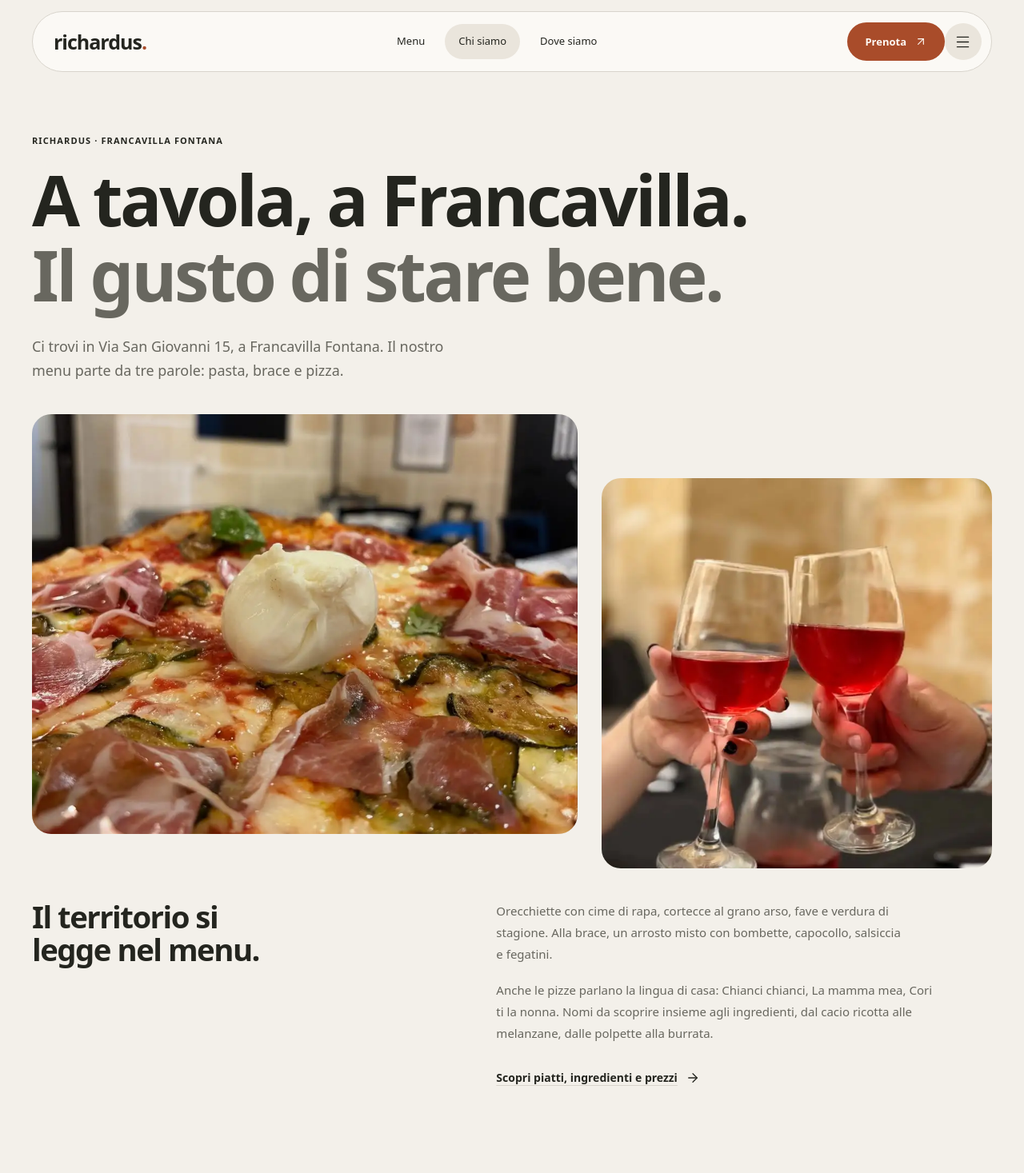
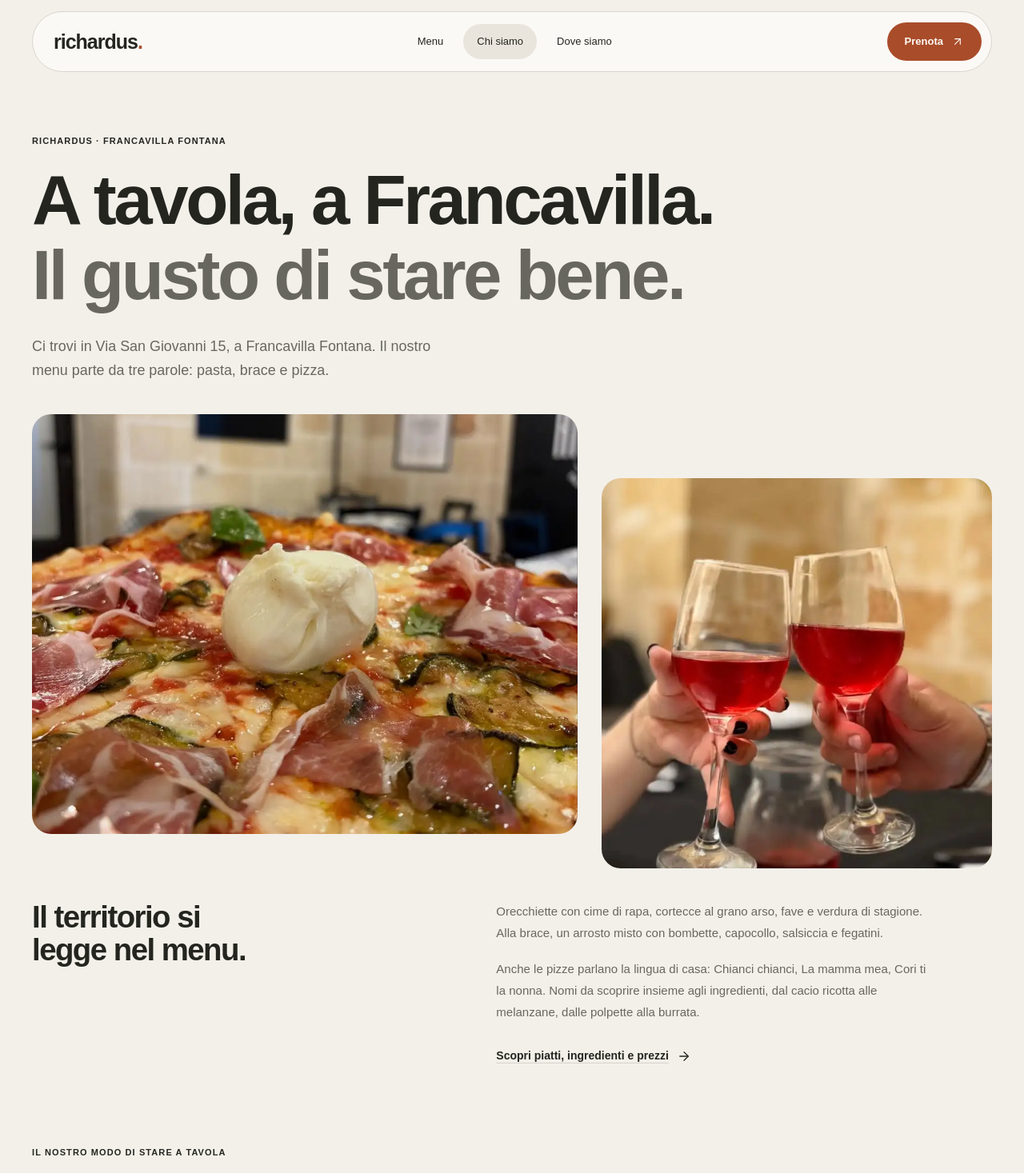
Before and after one commit to FrancescoPalasciano/richardus, a Next.js app: page /chi-siamo in a window 1280 px wide. Shown: the top 1467 px of the page at 80% size. Built offline with nearby package versions, Linux system fonts and the light colour scheme; a web font is replaced by a local one.

Commit message:
fix: resolve font fallback navigation visibility and social rendering

```diff
--- a/src/app/Home.module.css
+++ b/src/app/Home.module.css
@@ -577,7 +577,7 @@
     gap: 0 60px;
     align-items: end;
   }
-  .storyIntro > .eyebrow {
+  .storyIntro > :global(.eyebrow) {
     grid-column: 1/-1;
   }
   .storyIntro > div {
--- a/src/app/globals.css
+++ b/src/app/globals.css
@@ -51,7 +51,7 @@
   --color-muted-foreground: var(--muted-foreground);
   --color-border: var(--border);
   --color-ring: var(--ring);
-  --font-sans: var(--font-manrope), var(--font-work-sans), Arial, sans-serif;
+  --font-sans: var(--font-manrope), Arial, sans-serif;
 }
 
 @layer base {
@@ -68,7 +68,7 @@
   body {
     background: var(--background);
     color: var(--foreground);
-    font-family: var(--font-manrope), var(--font-work-sans), Arial, sans-serif;
+    font-family: var(--font-manrope), Arial, sans-serif;
     font-size: 16px;
     line-height: 1.65;
     -webkit-font-smoothing: antialiased;
--- a/src/components/Header.module.css
+++ b/src/components/Header.module.css
@@ -24,7 +24,7 @@
   box-shadow: var(--shadow-soft);
 }
 .desktopNav,
-.desktopBooking {
+.header .desktopBooking {
   display: none;
 }
 .actions {
@@ -109,10 +109,10 @@
   .desktopNav a[aria-current="page"] {
     background: var(--surface-secondary);
   }
-  .desktopBooking {
+  .header .desktopBooking {
     display: inline-flex;
   }
-  .mobileToggle,
+  .header .mobileToggle,
   .dock {
     display: none;
   }
```
Also changed, not shown: src/app/opengraph-image.tsx (+8 -2 lines), src/app/icon.svg.
